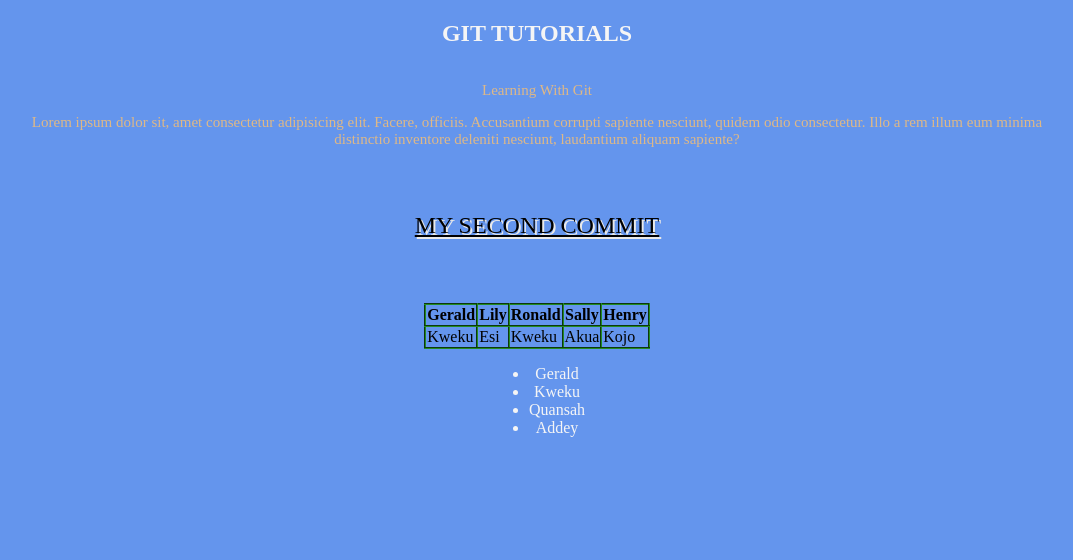
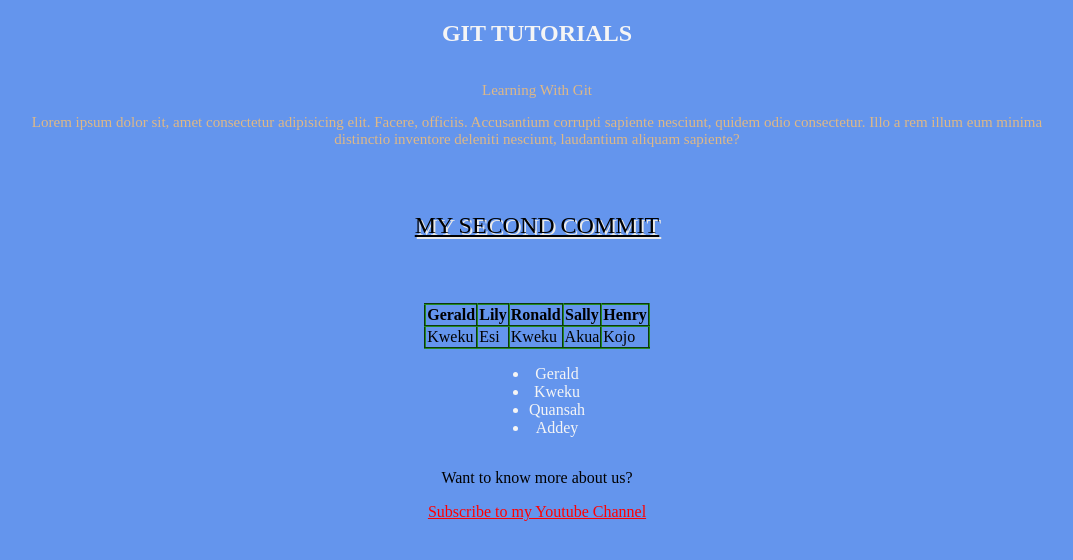
Before and after one commit to geraldaddey/git-one, a plain HTML site: page index.html in a window 1280 px wide. Shown: the whole page, without its empty margins (103-1176 px from the left). Drawn offline with Linux system fonts and the light colour scheme.

Commit message:
need anchor tag added

```diff
--- a/index.html
+++ b/index.html
@@ -43,5 +43,12 @@
       <li>Quansah</li>
       <li>Addey</li>
     </ul>
+
+    <section>
+      <p>Want to know more about us?</p>
+      <a href="https://www.youtube.com/quansahtvchannel" style="color: red">
+        Subscribe to my Youtube Channel</a
+      >
+    </section>
   </body>
 </html>
```
Also changed, not shown: feature-3.js (line endings or trailing spaces).
